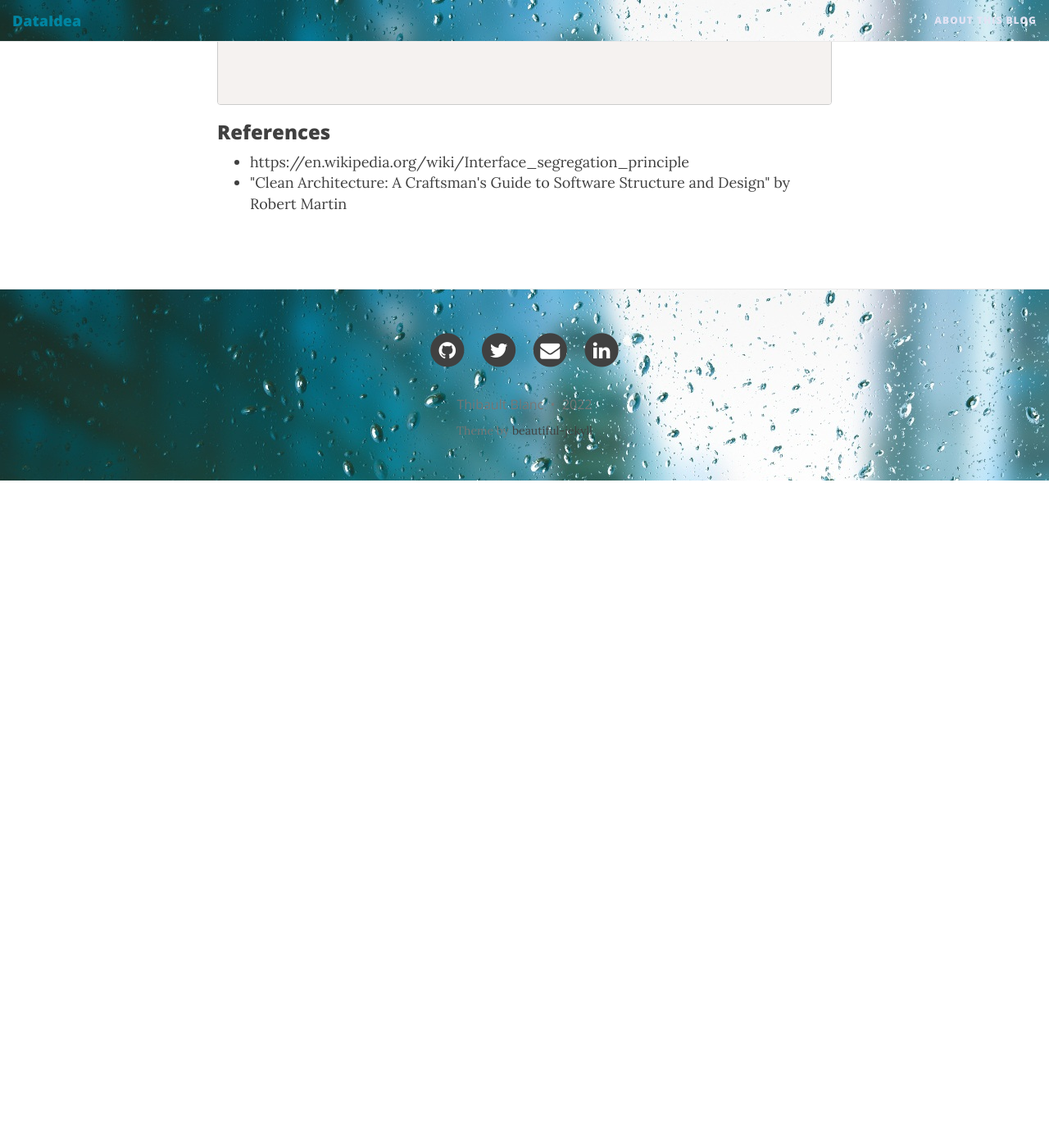
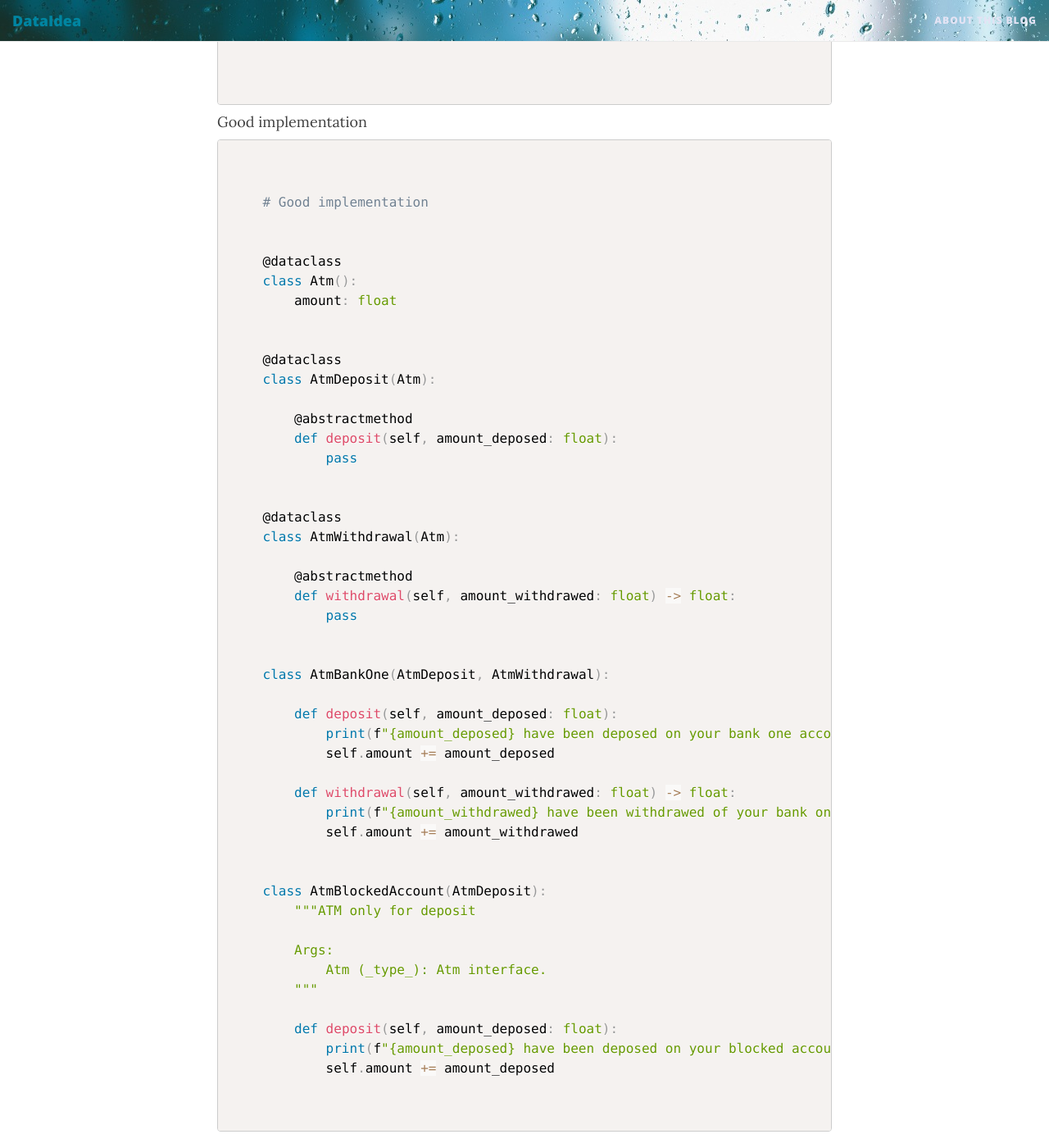
Before and after one commit to thibaultbl/thibaultbl.github.io, a Jekyll site: the page built from _posts/2022-03-31-Solid-Principles-for-data-science-part4.html, in a window 1280 px wide and 1400 px high, scrolled down 1687 px. Shown: the whole window at 82% size. Built offline with Jekyll 4.4.1, drawn with Linux system fonts in a browser that asks for light colours; nearby versions of some CDN libraries; before the commit the page ends 2273 px from its top, so only the background shows below that.

Commit message:
Modification for ISP

```diff
--- a/_posts/2022-03-31-Solid-Principles-for-data-science-part4.html
+++ b/_posts/2022-03-31-Solid-Principles-for-data-science-part4.html
@@ -78,6 +78,61 @@ class AtmBlockedAccount(Atm):
 </pre>
   </figure>
 
+  <figure>
+    <figcaption>Good implementation</figcaption>
+    <pre>
+  <code class="language-python">
+
+    # Good implementation
+
+
+    @dataclass
+    class Atm():
+        amount: float
+
+
+    @dataclass
+    class AtmDeposit(Atm):
+
+        @abstractmethod
+        def deposit(self, amount_deposed: float):
+            pass
+
+
+    @dataclass
+    class AtmWithdrawal(Atm):
+
+        @abstractmethod
+        def withdrawal(self, amount_withdrawed: float) -> float:
+            pass
+
+
+    class AtmBankOne(AtmDeposit, AtmWithdrawal):
+
+        def deposit(self, amount_deposed: float):
+            print(f"{amount_deposed} have been deposed on your bank one account")
+            self.amount += amount_deposed
+
+        def withdrawal(self, amount_withdrawed: float) -> float:
+            print(f"{amount_withdrawed} have been withdrawed of your bank one account")
+            self.amount += amount_withdrawed
+
+
+    class AtmBlockedAccount(AtmDeposit):
+        """ATM only for deposit
+
+        Args:
+            Atm (_type_): Atm interface.
+        """
+
+        def deposit(self, amount_deposed: float):
+            print(f"{amount_deposed} have been deposed on your blocked account")
+            self.amount += amount_deposed
+
+  </code>
+</pre>
+  </figure>
+
   <h3> References </h3>
 
   <ul>
```
